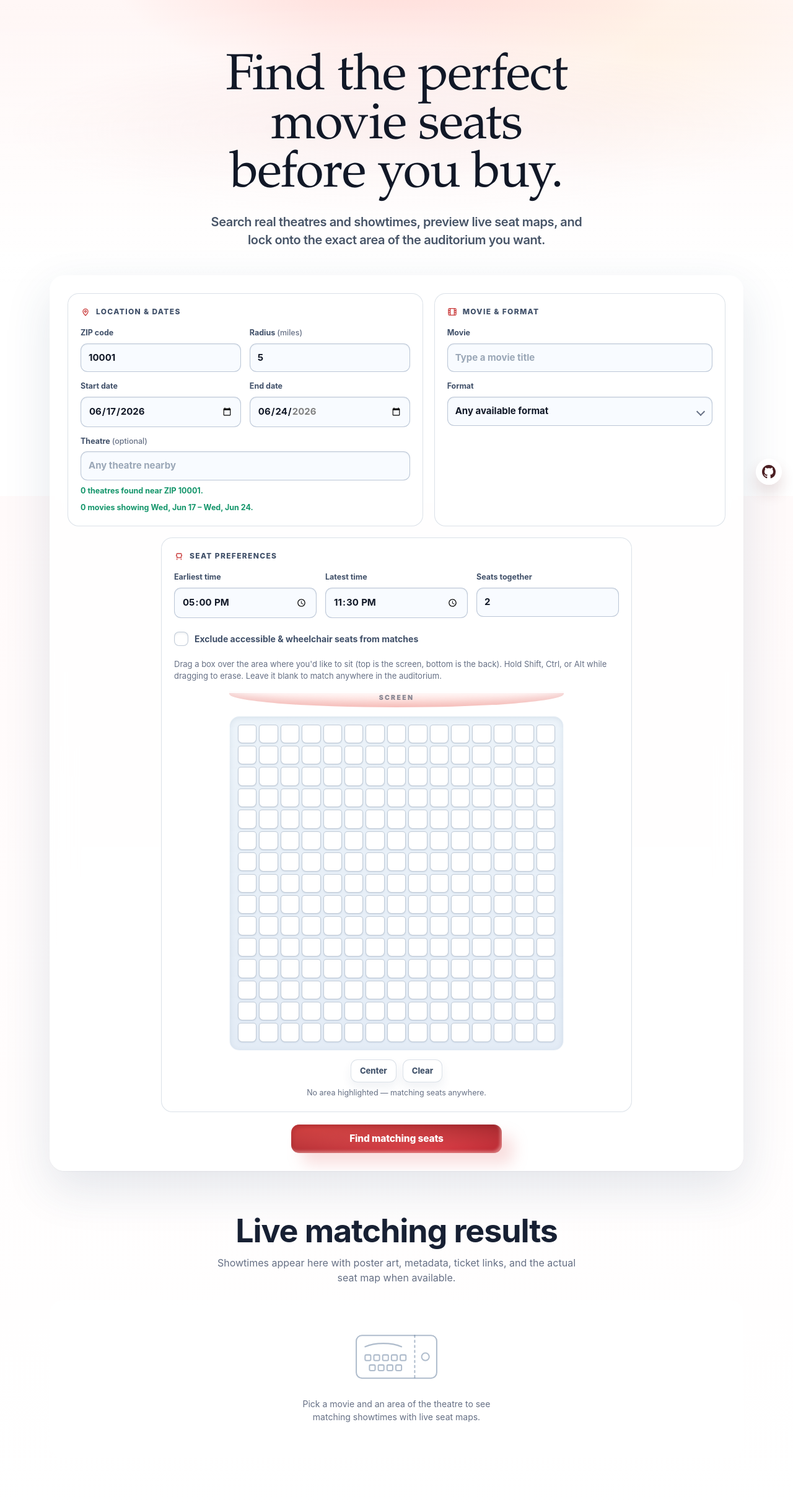
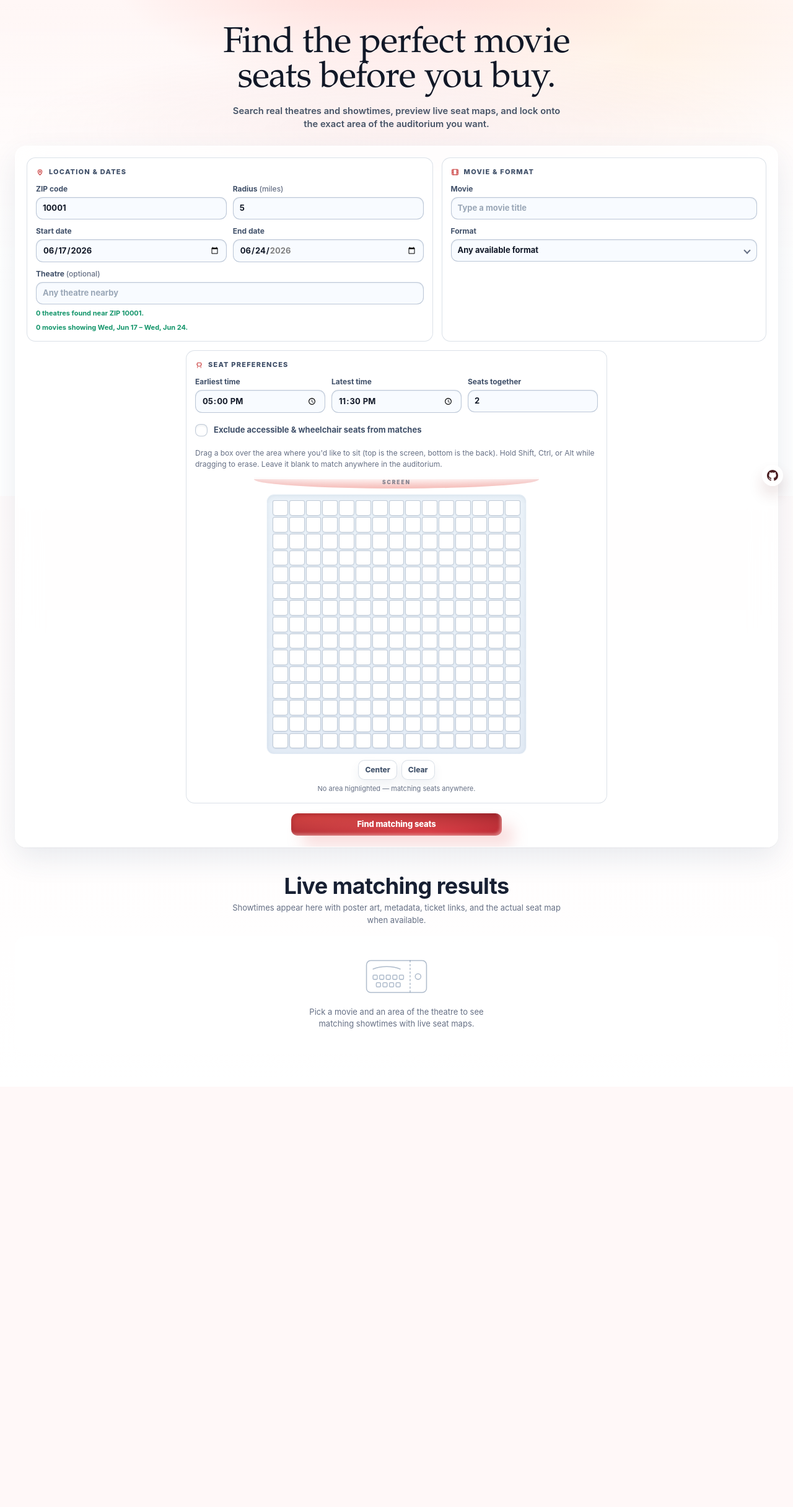
Before and after one commit to ivan-grebe/movieseatfinder, a FastAPI app: page / in a window 1280 px wide. Shown: the whole page at 62% size. After the commit the page ends 1659 px from the top, so only its background shows below. Run offline with FastAPI, Linux system fonts and the light colour scheme; data that the repository does not hold is empty.

Commit message:
Tighten UI density

```diff
--- a/static/styles.css
+++ b/static/styles.css
@@ -24,7 +24,7 @@ body {
   min-height: 100vh;
   color: var(--ink);
   font-family: var(--sans);
-  font-size: 15px;
+  font-size: 13px;
   line-height: 1.5;
   background:
     radial-gradient(780px 440px at 50% -120px, rgba(255, 148, 135, .38), transparent 64%),
@@ -50,40 +50,40 @@ button, input, select { font: inherit; }
 button { border: 0; cursor: pointer; }
 
 main {
-  width: min(100% - 40px, 1120px);
+  width: min(100% - 48px, 1260px);
   margin: 0 auto;
-  padding-bottom: 80px;
+  padding-bottom: 54px;
 }
 
 .hero {
-  padding: 86px 0 42px;
+  padding: 44px 0 24px;
   text-align: center;
 }
 
 .hero-copy {
-  max-width: 760px;
+  max-width: 700px;
   margin: 0 auto;
 }
 
 h1 {
   margin: 0;
   font-family: var(--serif);
-  font-size: clamp(48px, 7vw, 82px);
+  font-size: clamp(36px, 4.8vw, 58px);
   line-height: .96;
   font-weight: 500;
-  letter-spacing: -1.2px;
+  letter-spacing: -.8px;
   color: #111827;
   text-wrap: balance;
 }
 
 .tagline {
-  margin: 22px auto 0;
-  max-width: 620px;
+  margin: 14px auto 0;
+  max-width: 540px;
   color: #475467;
-  font-size: clamp(16px, 1.7vw, 20px);
+  font-size: clamp(13px, 1.15vw, 15px);
   font-weight: 600;
-  line-height: 1.45;
-  letter-spacing: -.02em;
+  line-height: 1.42;
+  letter-spacing: 0;
 }
 
 .app-shell,
@@ -93,35 +93,35 @@ h1 {
 
 .card {
   border: 1px solid rgba(255,255,255,.72);
-  border-radius: 24px;
+  border-radius: 18px;
   background: var(--panel);
   box-shadow:
     inset 0 1px 0 rgba(255,255,255,.78),
-    0 28px 74px rgba(35, 67, 106, .13),
+    0 18px 46px rgba(35, 67, 106, .1),
     0 1px 2px rgba(24, 41, 65, .05);
   backdrop-filter: blur(20px) saturate(1.12);
   overflow: hidden;
 }
 
 .card-body {
-  padding: 28px;
+  padding: 18px;
   display: grid;
-  grid-template-columns: minmax(0, 1fr) minmax(320px, .82fr);
-  gap: 18px;
+  grid-template-columns: minmax(0, 1fr) minmax(300px, .8fr);
+  gap: 14px;
 }
 
 .group {
   min-width: 0;
-  padding: 20px;
+  padding: 14px;
   border: 1px solid var(--line);
-  border-radius: 18px;
+  border-radius: 14px;
   background: rgba(255,255,255,.62);
   box-shadow: inset 0 1px 0 rgba(255,255,255,.72);
 }
 
 .group:nth-child(3) {
   grid-column: 1 / -1;
-  width: min(100%, 760px);
+  width: min(100%, 680px);
   margin-inline: auto;
 }
 .group:last-child {
@@ -135,10 +135,10 @@ h1 {
 .group-title {
   display: flex;
   align-items: center;
-  gap: 9px;
-  margin: 0 0 16px;
+  gap: 8px;
+  margin: 0 0 10px;
   color: #405069;
-  font-size: 12px;
+  font-size: 11px;
   font-weight: 850;
   letter-spacing: .11em;
   text-transform: uppercase;
@@ -146,15 +146,15 @@ h1 {
 
 .group-icon {
   flex: none;
-  width: 16px;
-  height: 16px;
+  width: 13px;
+  height: 13px;
   color: var(--accent);
 }
 
 .grid {
   display: grid;
   grid-template-columns: repeat(2, minmax(0, 1fr));
-  gap: 14px;
+  gap: 10px;
 }
 
 .grid.thirds { grid-template-columns: repeat(3, minmax(0, 1fr)); }
@@ -164,7 +164,7 @@ label {
   display: block;
   min-width: 0;
   color: #405069;
-  font-size: 12.5px;
+  font-size: 12px;
   font-weight: 750;
 }
 
@@ -176,14 +176,14 @@ label {
 input,
 select {
   width: 100%;
-  min-height: 44px;
-  margin-top: 7px;
-  padding: 11px 12px;
+  min-height: 36px;
+  margin-top: 4px;
+  padding: 7px 10px;
   border: 1px solid var(--line-strong);
   border-radius: 11px;
   background: var(--field);
   color: var(--ink);
-  font-size: 15px;
+  font-size: 13px;
   box-shadow: inset 0 1px 2px rgba(32, 58, 92, .07);
   transition: border-color .16s ease, box-shadow .16s ease, background .16s ease;
 }
@@ -191,7 +191,7 @@ select {
 select {
   cursor: pointer;
   appearance: none;
-  padding-right: 34px;
+  padding-right: 30px;
 }
 
 .select-wrap { position: relative; }
@@ -199,10 +199,10 @@ select {
 .select-wrap::after {
   content: "";
   position: absolute;
-  right: 14px;
-  bottom: 18px;
-  width: 8px;
-  height: 8px;
+  right: 12px;
+  bottom: 14px;
+  width: 6px;
+  height: 6px;
   border-right: 2px solid var(--muted);
   border-bottom: 2px solid var(--muted);
   transform: rotate(45deg);
@@ -227,9 +227,9 @@ input::placeholder { color: #9aa7b7; }
   align-items: center;
   justify-content: center;
   gap: 8px;
-  min-height: 46px;
-  padding: 11px 22px;
-  border-radius: 13px;
+  min-height: 36px;
+  padding: 7px 16px;
+  border-radius: 10px;
   color: #fff;
   background:
     radial-gradient(101.79% 101.79% at 65.61% 81.79%, rgba(255,255,255,.6) 0, rgba(255,255,255,0) 100%),
@@ -239,26 +239,26 @@ input::placeholder { color: #9aa7b7; }
     18px 18px 24px rgba(232, 129, 129, .26),
     inset -3px -3px 4px rgba(255, 226, 220, .42),
     inset 4px 4px 4px rgba(110, 18, 24, .12);
-  font-size: 15.5px;
+  font-size: 13px;
   font-weight: 850;
   letter-spacing: -.01em;
   transition: transform .16s ease-out, filter .16s ease-out;
 }
 
-.btn-primary svg { width: 17px; height: 17px; }
+.btn-primary svg { width: 16px; height: 16px; }
 .btn-primary:hover:not(:disabled) { transform: scale(1.025); filter: saturate(1.08); }
 .btn-primary:active:not(:disabled) { transform: scale(.98); }
 .btn-primary:disabled { opacity: .72; cursor: progress; transform: none; }
 
 .btn-small {
-  min-height: 36px;
-  padding: 8px 14px;
+  min-height: 29px;
+  padding: 6px 10px;
   border: 1px solid var(--line);
-  border-radius: 11px;
+  border-radius: 10px;
   color: #44556d;
   background: rgba(255,255,255,.78);
   box-shadow: inset 0 1px 0 rgba(255,255,255,.82), 0 8px 16px rgba(41, 72, 115, .07);
-  font-size: 13px;
+  font-size: 12px;
   font-weight: 800;
 }
 
@@ -284,20 +284,20 @@ a:focus-visible {
   align-items: center;
   gap: 10px;
   color: #405069;
-  font-size: 14px;
+  font-size: 13px;
   font-weight: 650;
   cursor: pointer;
   user-select: none;
 }
 
-.accessible-check { margin: 22px 0 20px; }
+.accessible-check { margin: 18px 0 16px; }
 .check input { position: absolute; opacity: 0; width: 0; height: 0; }
 
 .check-box {
   position: relative;
   flex: none;
-  width: 23px;
-  height: 23px;
+  width: 20px;
+  height: 20px;
   border: 1px solid var(--line-strong);
   border-radius: 8px;
   background: rgba(255,255,255,.78);
@@ -325,10 +325,10 @@ a:focus-visible {
   display: flex;
   align-items: center;
   gap: 8px;
-  margin-top: 8px;
-  min-height: 18px;
+  margin-top: 6px;
+  min-height: 16px;
   color: var(--muted);
-  font-size: 12.5px;
+  font-size: 11px;
 }
 
 .status:empty { display: none; margin: 0; }
@@ -386,9 +386,9 @@ a:focus-visible {
 }
 
 .seat-help {
-  margin: 0 0 14px;
+  margin: 0 0 12px;
   color: var(--muted);
-  font-size: 13px;
+  font-size: 12px;
 }
 
 .seat-stage {
@@ -398,29 +398,29 @@ a:focus-visible {
 }
 
 .screen {
-  width: min(540px, 100%);
-  height: 26px;
-  margin-bottom: 14px;
+  width: min(460px, 100%);
+  height: 18px;
+  margin-bottom: 9px;
   display: grid;
   place-items: start center;
-  padding-top: 3px;
+  padding-top: 2px;
   border-radius: 0 0 60% 60% / 0 0 100% 100%;
   color: rgba(49,64,87,.58);
   background: linear-gradient(180deg, #fffafa, #ffd7d2);
   box-shadow: inset 0 3px 0 rgba(255,255,255,.88), inset 0 -8px 12px rgba(190, 50, 50, .16);
-  font-size: 10.5px;
+  font-size: 8.5px;
   font-weight: 900;
   letter-spacing: .22em;
 }
 
 .seat-grid {
   display: grid;
-  grid-template-columns: repeat(15, minmax(16px, 1fr));
-  gap: 4px;
-  width: min(540px, 100%);
-  padding: 13px;
+  grid-template-columns: repeat(15, minmax(12px, 1fr));
+  gap: 2px;
+  width: min(420px, 100%);
+  padding: 9px;
   border: 1px solid rgba(255,255,255,.68);
-  border-radius: 16px;
+  border-radius: 12px;
   background: linear-gradient(180deg, rgba(234,242,249,.9), rgba(222,232,244,.84));
   box-shadow: inset 0 2px 8px rgba(34, 65, 104, .1);
   user-select: none;
@@ -432,7 +432,7 @@ a:focus-visible {
   min-width: 0;
   padding: 0;
   border: 1px solid rgba(108, 131, 161, .42);
-  border-radius: 5px 5px 7px 7px;
+  border-radius: 3px 3px 5px 5px;
   color: transparent;
   background: #fff;
   box-shadow: inset 0 1px 0 rgba(255,255,255,.9), 0 1px 2px rgba(44, 77, 118, .12);
@@ -452,48 +452,48 @@ a:focus-visible {
 .grid-actions {
   display: flex;
   justify-content: center;
-  gap: 10px;
-  margin-top: 14px;
+  gap: 7px;
+  margin-top: 9px;
 }
 
 .grid-status { justify-content: center; text-align: center; }
 
 .results-section {
-  padding: 68px 0 0;
+  padding: 42px 0 0;
 }
 
 .section-heading {
   max-width: 720px;
-  margin: 0 auto 24px;
+  margin: 0 auto 16px;
   text-align: center;
 }
 
 .results-head {
   margin: 0;
   color: #172033;
-  font-size: clamp(32px, 4.5vw, 52px);
+  font-size: clamp(24px, 3.2vw, 36px);
   line-height: 1.12;
   font-weight: 700;
-  letter-spacing: -1.1px;
+  letter-spacing: -.6px;
 }
 
 .section-heading p {
-  margin: 10px auto 0;
-  max-width: 590px;
+  margin: 6px auto 0;
+  max-width: 540px;
   color: var(--muted);
-  font-size: 16px;
+  font-size: 13px;
 }
 
 .summary {
   display: flex;
   align-items: center;
   justify-content: center;
-  gap: 9px;
-  max-width: 820px;
+  gap: 8px;
+  max-width: 760px;
   margin: 0 auto;
-  padding: 14px 18px;
+  padding: 10px 14px;
   border: 1px solid rgba(255,255,255,.64);
-  border-radius: 14px;
+  border-radius: 12px;
   color: #405069;
   background: rgba(255,255,255,.78);
   box-shadow: inset 0 1px 0 rgba(255,255,255,.78), 0 10px 24px rgba(36, 65, 106, .07);
@@ -506,8 +506,8 @@ a:focus-visible {
 #results {
   display: grid;
   grid-template-columns: repeat(2, minmax(0, 1fr));
-  gap: 18px;
-  margin-top: 20px;
+  gap: 14px;
+  margin-top: 15px;
 }
 
 .empty-state {
@@ -515,10 +515,10 @@ a:focus-visible {
   display: flex;
   flex-direction: column;
   align-items: center;
-  gap: 16px;
-  padding: 42px 20px 54px;
+  gap: 11px;
+  padding: 28px 16px 36px;
   border: 1px solid rgba(255,255,255,.64);
-  border-radius: 22px;
+  border-radius: 18px;
   color: var(--muted);
   background: rgba(255,255,255,.62);
   box-shadow: inset 0 1px 0 rgba(255,255,255,.72);
@@ -526,7 +526,7 @@ a:focus-visible {
 }
 
 .empty-art {
-  width: 142px;
+  width: 106px;
   height: auto;
   color: rgba(88, 115, 148, .48);
 }
@@ -534,18 +534,18 @@ a:focus-visible {
 .empty-state p {
   max-width: 38ch;
   margin: 0;
-  font-size: 14px;
+  font-size: 13px;
 }
 
 .github-link {
   position: fixed;
-  right: 18px;
-  bottom: 18px;
+  right: 16px;
+  bottom: 16px;
   z-index: 50;
   display: grid;
   place-items: center;
-  width: 42px;
-  height: 42px;
+  width: 34px;
+  height: 34px;
   border: 1px solid rgba(255,255,255,.66);
   border-radius: 50%;
   color: #4b1f23;
@@ -555,29 +555,29 @@ a:focus-visible {
 }
 
 .github-link:hover { color: var(--accent-deep); }
-.github-link svg { width: 22px; height: 22px; }
+.github-link svg { width: 18px; height: 18px; }
 
 .result {
   min-width: 0;
-  padding: 18px;
+  padding: 13px;
   border: 1px solid rgba(255,255,255,.66);
-  border-radius: 20px;
+  border-radius: 16px;
   background: rgba(255,255,255,.82);
-  box-shadow: inset 0 1px 0 rgba(255,255,255,.78), 0 22px 48px rgba(35, 67, 106, .1);
+  box-shadow: inset 0 1px 0 rgba(255,255,255,.78), 0 18px 38px rgba(35, 67, 106, .09);
   backdrop-filter: blur(16px);
 }
 
 .result-body {
   display: flex;
-  gap: 16px;
+  gap: 11px;
 }
 
 .result-poster {
   flex: none;
-  width: 74px;
-  height: 111px;
+  width: 56px;
+  height: 84px;
   border: 1px solid rgba(255,255,255,.65);
-  border-radius: 12px;
+  border-radius: 9px;
   object-fit: cover;
   background: linear-gradient(180deg, #dce7f2, #b9c7d8);
   box-shadow: 0 10px 24px rgba(34, 58, 87, .16);
```
Also changed, not shown: other parts of static/styles.css (+73 -68 lines).
